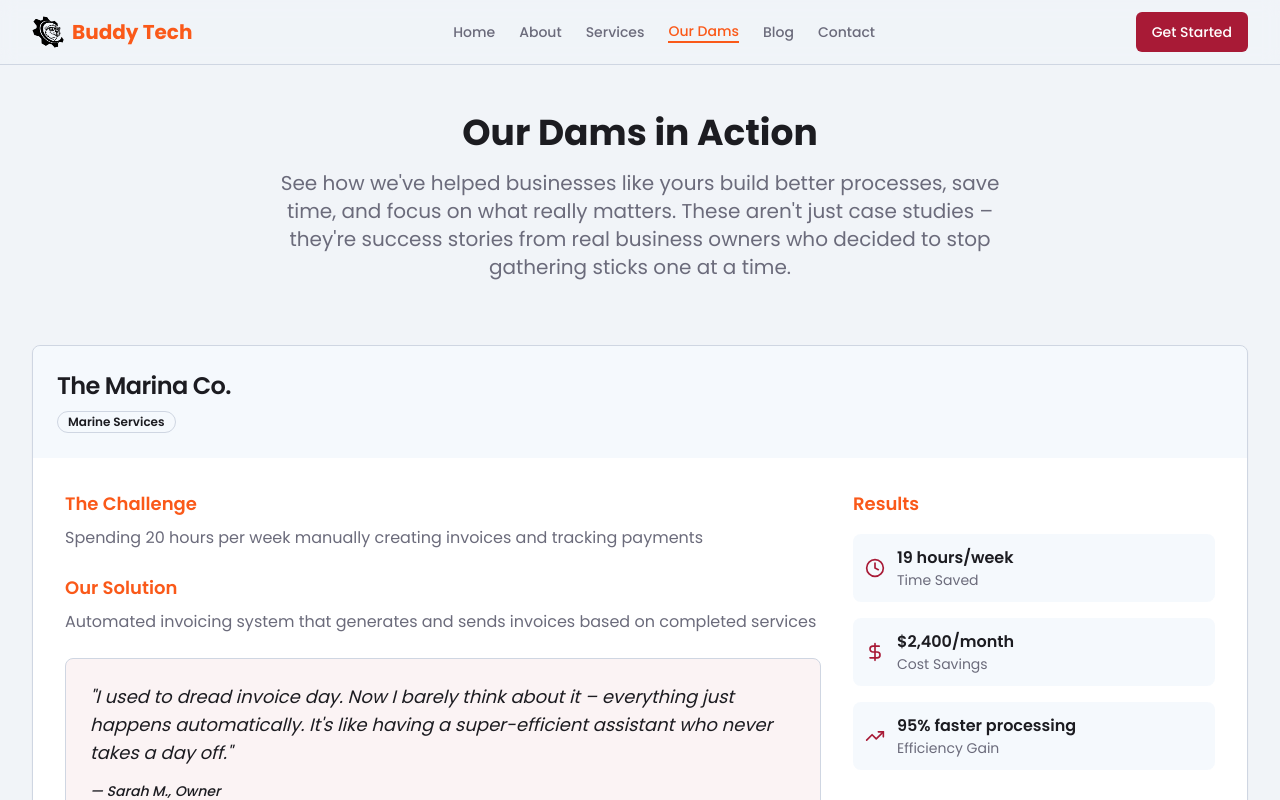
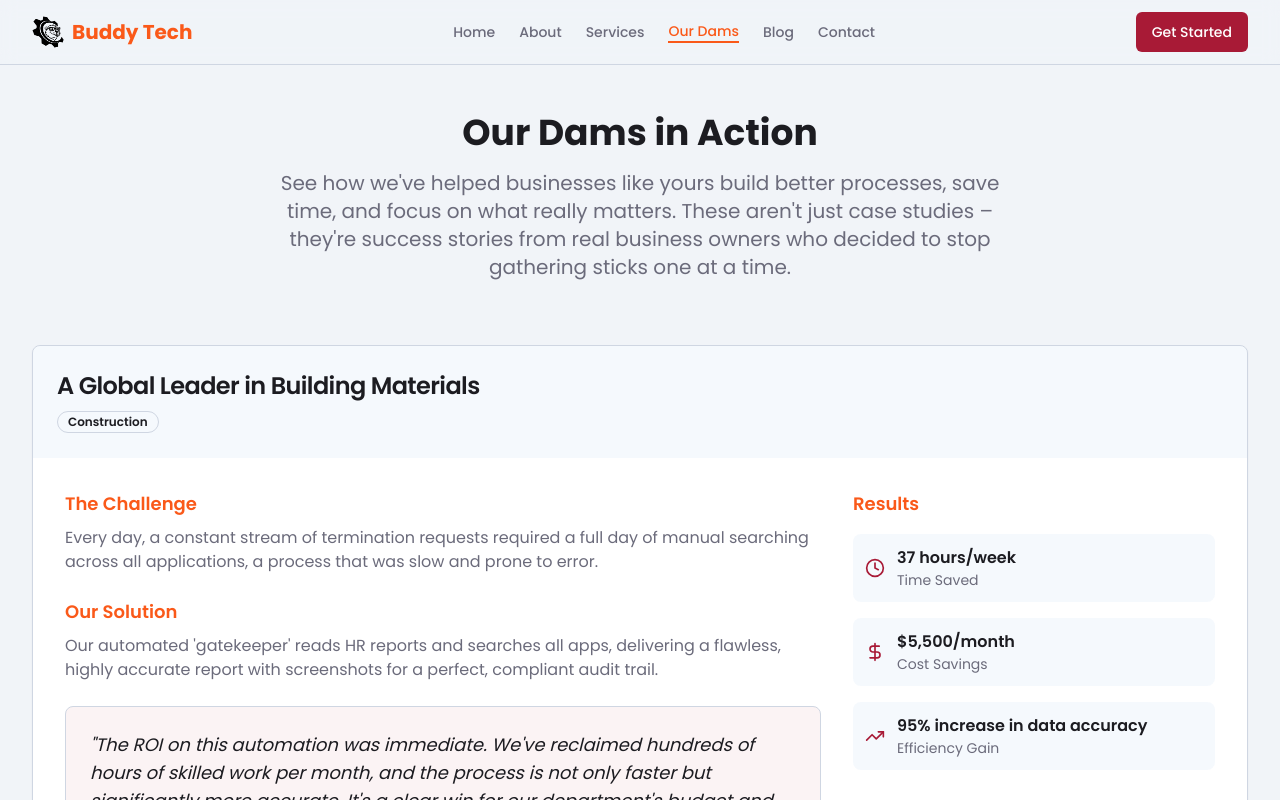
Before and after one commit to buddytechauto/buddy-tech-dam-builder, a React (Vite) app: page /case-studies in a window 1280 px wide. Shown: the top 800 px of the page. Built offline with nearby package versions, Linux system fonts and the light colour scheme.

Commit message:
Automated update: 2025-08-08 19:57:49

```diff
--- a/src/pages/CaseStudies.tsx
+++ b/src/pages/CaseStudies.tsx
@@ -9,17 +9,17 @@ import { Clock, DollarSign, TrendingUp } from "lucide-react";
 const CaseStudies = () => {
   const caseStudies = [
     {
-      title: "The Marina Co.",
-      industry: "Marine Services",
-      challenge: "Spending 20 hours per week manually creating invoices and tracking payments",
-      solution: "Automated invoicing system that generates and sends invoices based on completed services",
+      title: "A Global Leader in Building Materials",
+      industry: "Construction",
+      challenge: "Every day, a constant stream of termination requests required a full day of manual searching across all applications, a process that was slow and prone to error.",
+      solution: "Our automated 'gatekeeper' reads HR reports and searches all apps, delivering a flawless, highly accurate report with screenshots for a perfect, compliant audit trail.",
       results: {
-        timeSaved: "19 hours/week",
-        costSavings: "$2,400/month",
-        efficiency: "95% faster processing"
+        timeSaved: "37 hours/week",
+        costSavings: "$5,500/month",
+        efficiency: "95% increase in data accuracy"
       },
-      quote: "I used to dread invoice day. Now I barely think about it – everything just happens automatically. It's like having a super-efficient assistant who never takes a day off.",
-      author: "Sarah M., Owner"
+      quote: "The ROI on this automation was immediate. We've reclaimed hundreds of hours of skilled work per month, and the process is not only faster but significantly more accurate. It's a clear win for our department's budget and productivity.",
+      author: "Chris P., IT Manager"
     },
     {
       title: "GreenThumb Landscaping",
```
Also changed, not shown: 2 other files (tests, documents, lock files or other folders).
